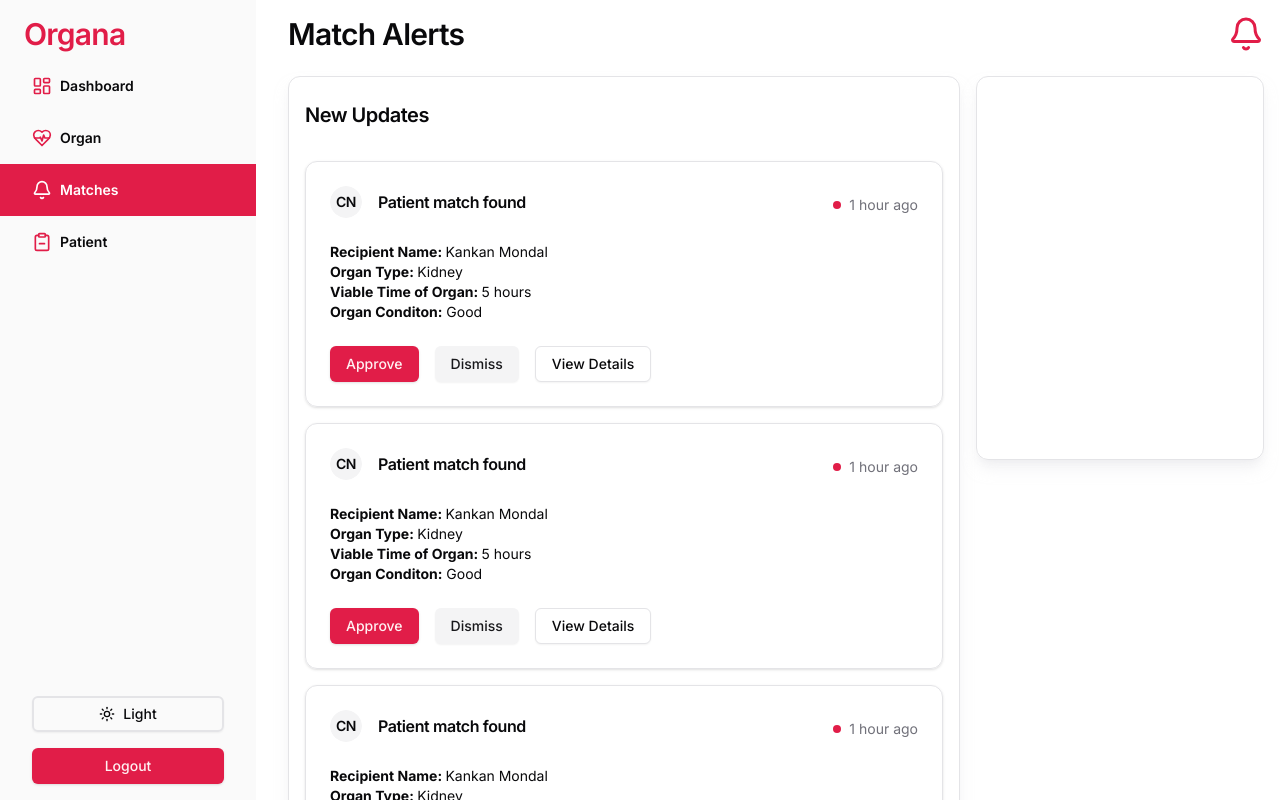
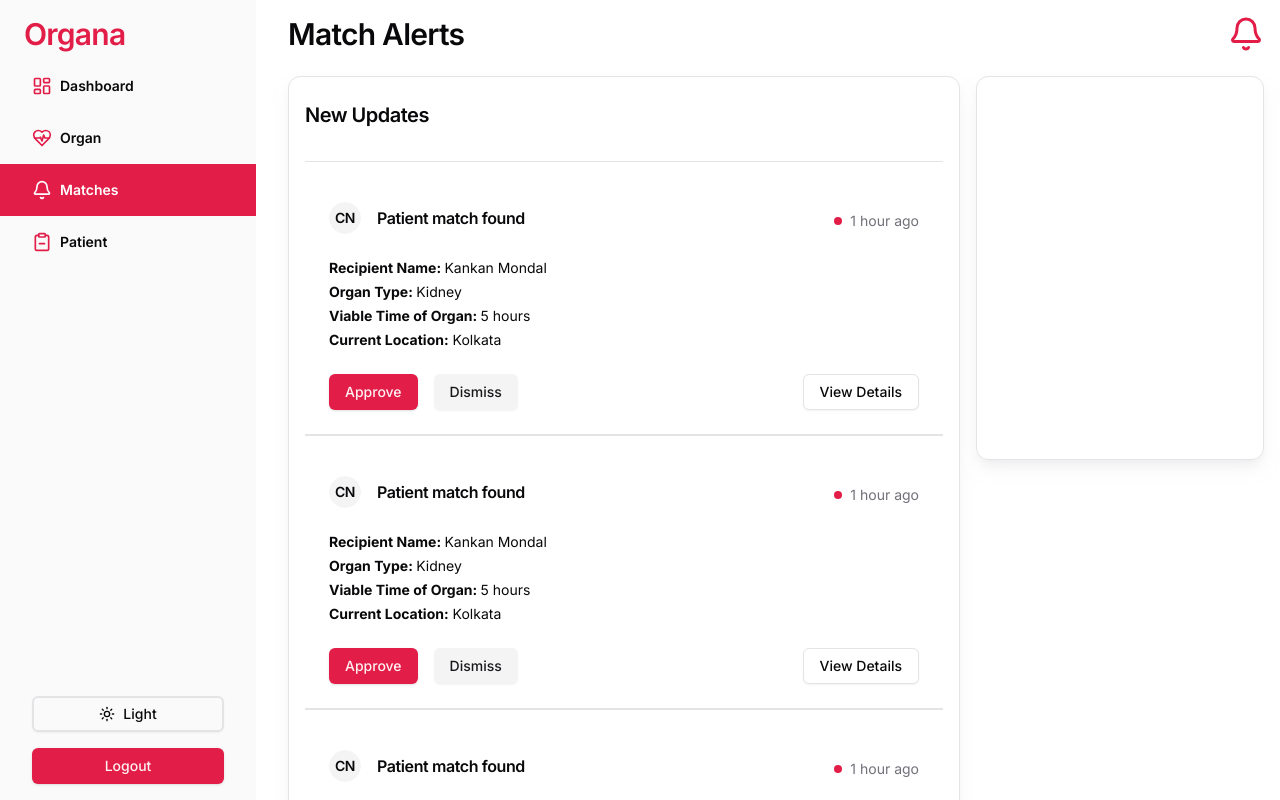
Before and after one commit to msanchariii/organa, a Next.js app in the folder frontend/: page /matches in a window 1280 px wide. Shown: the top 800 px of the page. Built offline with nearby package versions, Linux system fonts and the light colour scheme.

Commit message:
Add separator component and update MatchCard layout for improved structure

```diff
--- a/frontend/package.json
+++ b/frontend/package.json
@@ -16,6 +16,7 @@
     "@radix-ui/react-label": "^2.1.1",
     "@radix-ui/react-popover": "^1.1.4",
     "@radix-ui/react-select": "^2.1.4",
+    "@radix-ui/react-separator": "^1.1.1",
     "@radix-ui/react-slider": "^1.2.2",
     "@radix-ui/react-slot": "^1.1.1",
     "class-variance-authority": "^0.7.1",
--- a/frontend/src/app/(user)/matches/page.tsx
+++ b/frontend/src/app/(user)/matches/page.tsx
@@ -1,6 +1,7 @@
 import MatchCard from "@/components/match-card";
 import H2 from "@/components/typography/H2";
 import H4 from "@/components/typography/H4";
+import { Separator } from "@/components/ui/separator";
 import { Bell } from "lucide-react";
 
 const MatcherPage = () => {
@@ -13,9 +14,12 @@ const MatcherPage = () => {
             <div className="flex w-full justify-between gap-4">
                 <div className="shadow-border/50 mb-8 grid flex-grow grid-cols-1 items-center justify-center gap-4 rounded-xl border p-4 shadow-lg">
                     <H4 className="mb-4 mt-2">New Updates</H4>
-                    <MatchCard></MatchCard>
-                    <MatchCard></MatchCard>
-                    <MatchCard></MatchCard>
+                    <Separator />
+                    <div className="grid grid-cols-1 gap-4">
+                        <MatchCard></MatchCard>
+                        <MatchCard></MatchCard>
+                        <MatchCard></MatchCard>
+                    </div>
                 </div>
                 <div className="shadow-border/50 max-h-96 w-72 rounded-xl border shadow-lg"></div>
             </div>
--- a/frontend/src/components/match-card.tsx
+++ b/frontend/src/components/match-card.tsx
@@ -11,10 +11,8 @@ import { Button } from "./ui/button";
 import { Avatar, AvatarFallback, AvatarImage } from "@/components/ui/avatar";
 import {
     Dialog,
-    // DialogClose,
     DialogContent,
     DialogDescription,
-    // DialogFooter,
     DialogHeader,
     DialogTitle,
     DialogTrigger,
@@ -22,27 +20,16 @@ import {
 import {
     Table,
     TableBody,
-    // TableCaption,
     TableCell,
-    // TableFooter,
     TableHead,
     TableHeader,
     TableRow,
 } from "@/components/ui/table";
 import List from "./typography/List";
 
-// * Remove all padding first. Read all the instructions then follow it. Add padding (if needed) at last.
-
 const MatchCard = () => {
     return (
-        // @kankanmondal22
-        // ! Add time of notification in the card i.e. "1 hours ago"
-
-        <Card className="bg-card/50">
-            {/*
-                    // * Avatar component should be used inside CardHeader component (use flex, flex-row in CardHeader to align Avatar and CardTitle)
-                    */}
-
+        <Card className="rounded-none border-x-0 border-b-2 border-t-0 bg-transparent shadow-none">
             <CardHeader className="flex flex-row justify-between">
                 <CardTitle className="flex flex-row items-center gap-4">
                     <Avatar className="h-8 w-8 text-sm">
@@ -56,12 +43,7 @@ const MatchCard = () => {
                     ago
                 </CardDescription>
             </CardHeader>
-
-            {/*
-             */}
-            <CardContent>
-                {/*
-                 */}
+            <CardContent className="space-y-1">
                 <p className="text-sm">
                     <strong>Recipient Name: </strong>Kankan Mondal
                 </p>
@@ -74,13 +56,15 @@ const MatchCard = () => {
                 </p>
 
                 <p className="text-sm">
-                    <strong>Organ Conditon:</strong> Good
+                    <strong>Current Location:</strong> Kolkata
                 </p>
             </CardContent>
 
-            <CardFooter className="relative space-x-4">
-                <Button variant={"default"}>Approve</Button>
-                <Button variant={"secondary"}>Dismiss</Button>
+            <CardFooter className="flex justify-between">
+                <div className="flex gap-4">
+                    <Button variant={"default"}>Approve</Button>
+                    <Button variant={"secondary"}>Dismiss</Button>
+                </div>
                 <Dialog>
                     <DialogTrigger asChild>
                         <Button className="" variant={"outline"}>
@@ -93,14 +77,15 @@ const MatchCard = () => {
                                 Patient Name: Kankan Mondal
                             </DialogTitle>
                             <DialogDescription>
-                                Kidney match Found for kankan
+                                <strong className="capitalize">Heart </strong>
+                                match Found for kankan
                             </DialogDescription>
                         </DialogHeader>
-                        <div className="flex w-[50vw] justify-between gap-4 text-sm">
-                            <List>
+                        <div className="flex w-full justify-between gap-4 text-sm">
+                            <List className="basis-1/2">
                                 <li>
-                                    <strong>Name: </strong>
-                                    Kankan Mondal
+                                    <strong>Donor Name: </strong>
+                                    Subha Mistry
                                 </li>
                                 <li>
                                     <strong>Age: </strong>
@@ -115,7 +100,7 @@ const MatchCard = () => {
                                     Brain
                                 </li>
                             </List>
-                            <List>
+                            <List className="basis-1/2">
                                 <li>
                                     <strong>Priority Status: </strong>
                                     100
@@ -158,17 +143,17 @@ const MatchCard = () => {
                                         <TableCell>HLA type2</TableCell>
                                         <TableCell>h1</TableCell>
                                         <TableCell>h2</TableCell>
-                                    </TableRow>{" "}
+                                    </TableRow>
                                     <TableRow>
                                         <TableCell>HLA type3</TableCell>
                                         <TableCell>h1</TableCell>
                                         <TableCell>h2</TableCell>
-                                    </TableRow>{" "}
+                                    </TableRow>
                                     <TableRow>
                                         <TableCell>HLA type4</TableCell>
                                         <TableCell>h1</TableCell>
                                         <TableCell>h2</TableCell>
-                                    </TableRow>{" "}
+                                    </TableRow>
                                     <TableRow>
                                         <TableCell>HLA type5</TableCell>
                                         <TableCell>h1</TableCell>
@@ -177,13 +162,6 @@ const MatchCard = () => {
                                 </TableBody>
                             </Table>
                         </div>
-                        {/* <DialogFooter className="sm:justify-start">
-                            <DialogClose asChild>
-                                <Button type="button" variant="secondary">
-                                    Close
-                                </Button>
-                            </DialogClose>
-                        </DialogFooter> */}
                     </DialogContent>
                 </Dialog>
             </CardFooter>
--- a/frontend/src/components/typography/List.tsx
+++ b/frontend/src/components/typography/List.tsx
@@ -1,4 +1,14 @@
-const List = ({ children }: { children?: React.ReactNode }) => {
-    return <ul className="my-6 ml-6 list-disc [&>li]:mt-2">{children}</ul>;
+const List = ({
+    children,
+    className,
+}: {
+    children?: React.ReactNode;
+    className?: string;
+}) => {
+    return (
+        <ul className={`my-6 ml-6 list-disc [&>li]:mt-2 ${className}`}>
+            {children}
+        </ul>
+    );
 };
 export default List;
--- /dev/null
+++ b/frontend/src/components/ui/separator.tsx
@@ -0,0 +1,31 @@
+"use client"
+
+import * as React from "react"
+import * as SeparatorPrimitive from "@radix-ui/react-separator"
+
+import { cn } from "@/lib/utils"
+
+const Separator = React.forwardRef<
+  React.ElementRef<typeof SeparatorPrimitive.Root>,
+  React.ComponentPropsWithoutRef<typeof SeparatorPrimitive.Root>
+>(
+  (
+    { className, orientation = "horizontal", decorative = true, ...props },
+    ref
+  ) => (
+    <SeparatorPrimitive.Root
+      ref={ref}
+      decorative={decorative}
+      orientation={orientation}
+      className={cn(
+        "shrink-0 bg-border",
+        orientation === "horizontal" ? "h-[1px] w-full" : "h-full w-[1px]",
+        className
+      )}
+      {...props}
+    />
+  )
+)
+Separator.displayName = SeparatorPrimitive.Root.displayName
+
+export { Separator }
```
Also changed, not shown: 1 other file (tests, documents, lock files or other folders).
